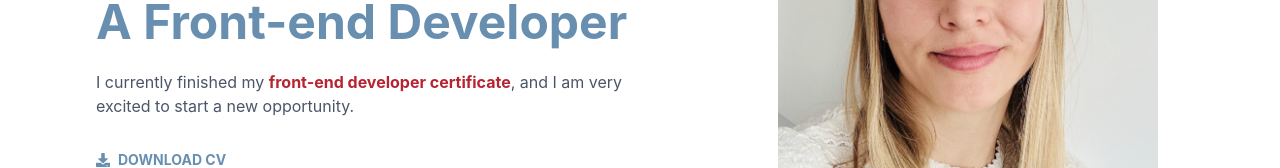
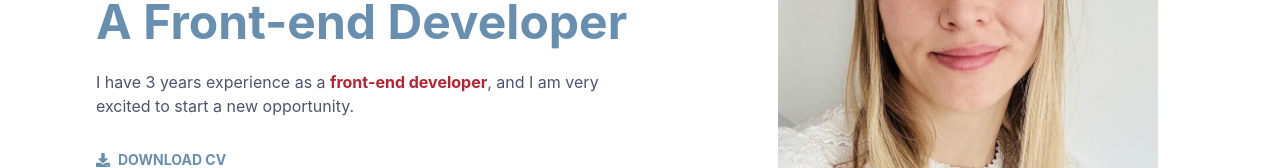
Before and after one commit to Annie113/my_portfolio, a React (Vite) app: page / in a window 1280 px wide. Shown: the part 275-443 px from the top of the page. Built offline with nearby package versions, Linux system fonts and the light colour scheme.

Commit message:
update changes

```diff
--- a/src/pages/HomePage.jsx
+++ b/src/pages/HomePage.jsx
@@ -51,9 +51,9 @@ export const HomePage = () => {
               </Text>
             </Heading>
             <Text fontSize="md" color="gray.600">
-              I currently finished my{" "}
+              I have 3 years experience as a{" "}
               <Text as="span" color="customRed.100" fontWeight="bold">
-                front-end developer certificate
+                front-end developer
               </Text>
               , and I am very excited to start a new opportunity.
             </Text>
```
